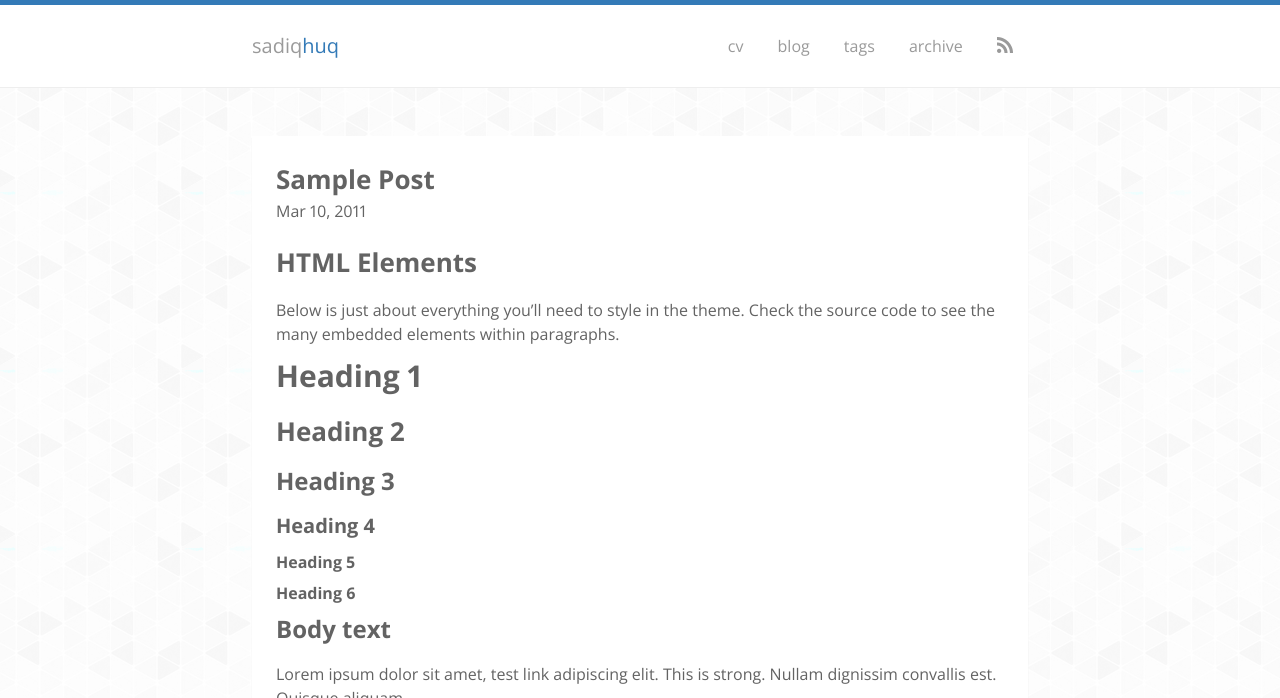
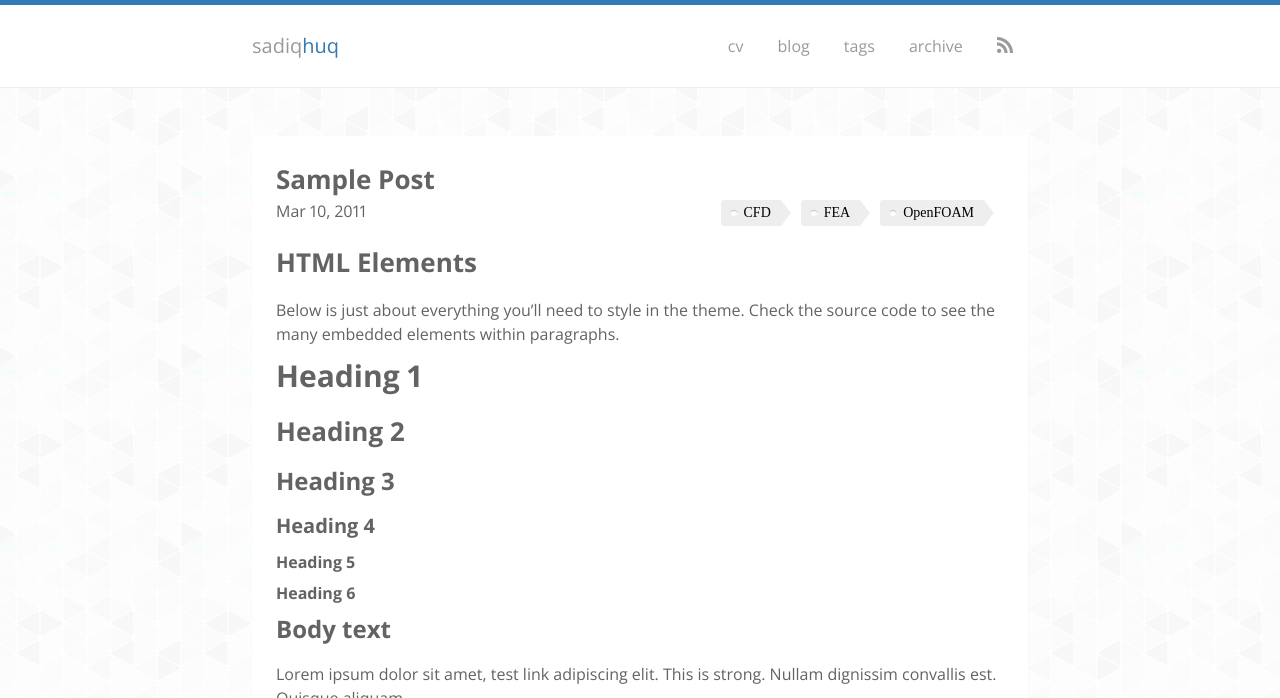
Before and after one commit to sadiqhuq/sadiqhuq.github.io, a Jekyll site: the page built from _posts/2011-03-10-sample-post.md, in a window 1280 px wide and 900 px high, cut to the strip 0-698 px from the top of the window. Built offline with Jekyll 4.4.1, drawn with Linux system fonts in a browser that asks for light colours; nearby versions of some CDN libraries; some web fonts are replaced; comment, search, counter and statistics services are not loaded.

Commit message:
view tags in post

```diff
--- a/_layouts/post.html
+++ b/_layouts/post.html
@@ -6,8 +6,24 @@ layout: default
 
   <div class="card">
     <header class="post-header">
-      <h1 class="post-title">{{ page.title }}</h1>
-      <p class="post-meta">{{ page.date | date: "%b %-d, %Y" }}{% if page.author %} • {{ page.author }}{% endif %}{% if page.meta %} • {{ page.meta }}{% endif %}</p>
+     <h1 class="post-title">{{ page.title }}</h1>
+
+
+     <div>
+      <span style="float:left;">
+         <p class="post-meta">{{ page.date | date: "%b %-d, %Y" }}{% if page.author %} • {{ page.author }}{% endif %}{% if page.meta %} • {{ page.meta }}{% endif %}</p>
+      </span>
+      <span style="float:right; ">
+        <!-- Tags for this post -->
+        <ul class="tags">
+          {% for tag in page.tags %}
+            <li><a href="{{site.baseurl}}/tags#{{tag}}" class="tag">{{ tag }}</a></li>
+          {% endfor %}
+        </ul>
+      </span>
+      <br>
+     </div>
+
     </header>
 
     <div class="post-content">
```
